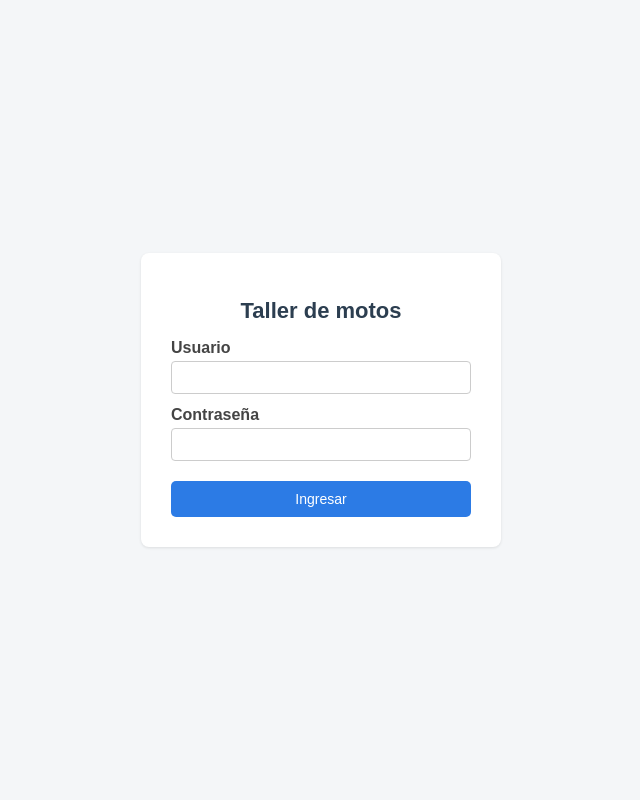
After one commit to Ezequiel-seba/Proyecto_taller_motos, a Flask app: page /login in a window 1280 px wide. The commit adds this page. Shown: the whole page, without its empty margins (319-959 px from the left). Run offline with Flask 3, Linux system fonts and the light colour scheme; some libraries are stand-ins or nearby versions.

Commit message:
se agrego el login

```diff
--- a/app.py
+++ b/app.py
@@ -1,13 +1,25 @@
-from flask import Flask, render_template, request, redirect, url_for
+from flask import Flask, render_template, request, redirect, url_for, session
 from flask_mysqldb import MySQL
+from flask_bcrypt import Bcrypt
 import config
 
 app = Flask(__name__)
 app.config.from_object(config)
 mysql = MySQL(app)
+bcrypt = Bcrypt(app)
+from functools import wraps
+
+def login_requerido(f):
+    @wraps(f)
+    def decorada(*args, **kwargs):
+        if 'usuario' not in session:
+            return redirect(url_for('login'))
+        return f(*args, **kwargs)
+    return decorada
 
 # LISTAR (Read)
 @app.route('/clientes')
+@login_requerido
 def listar_clientes():
     cur = mysql.connection.cursor()
     cur.execute("SELECT * FROM clientes")
@@ -17,6 +29,7 @@ def listar_clientes():
 
 # ALTA (Create)
 @app.route('/clientes/nuevo', methods=['GET', 'POST'])
+@login_requerido
 def nuevo_cliente():
     if request.method == 'POST':
         nombre = request.form['nombre'].strip()
@@ -36,6 +49,7 @@ def nuevo_cliente():
 
 # MODIFICACIÓN (Update)
 @app.route('/clientes/editar/<int:id_cliente>', methods=['GET', 'POST'])
+@login_requerido
 def editar_cliente(id_cliente):
     cur = mysql.connection.cursor()
 
@@ -59,6 +73,7 @@ def editar_cliente(id_cliente):
 
 # BAJA (Delete)
 @app.route('/clientes/eliminar/<int:id_cliente>')
+@login_requerido
 def eliminar_cliente(id_cliente):
     cur = mysql.connection.cursor()
     cur.execute("DELETE FROM clientes WHERE idclientes=%s", (id_cliente,))
@@ -68,6 +83,7 @@ def eliminar_cliente(id_cliente):
 
 # LISTAR motos (Read)
 @app.route('/motos')
+@login_requerido
 def listar_motos():
     cur = mysql.connection.cursor()
     cur.execute("""SELECT motos.idmotos, motos.marca, motos.modelo, motos.patente,
@@ -80,6 +96,7 @@ def listar_motos():
 
 # ALTA moto (Create)
 @app.route('/motos/nueva', methods=['GET', 'POST'])
+@login_requerido
 def nueva_moto():
     cur = mysql.connection.cursor()
 
@@ -104,6 +121,7 @@ def nueva_moto():
 
 # MODIFICACIÓN moto (Update)
 @app.route('/motos/editar/<int:id_moto>', methods=['GET', 'POST'])
+@login_requerido
 def editar_moto(id_moto):
     cur = mysql.connection.cursor()
 
@@ -131,6 +149,7 @@ def editar_moto(id_moto):
 
 # BAJA moto (Delete)
 @app.route('/motos/eliminar/<int:id_moto>')
+@login_requerido
 def eliminar_moto(id_moto):
     cur = mysql.connection.cursor()
     cur.execute("DELETE FROM motos WHERE idmotos=%s", (id_moto,))
@@ -140,6 +159,7 @@ def eliminar_moto(id_moto):
 
 # LISTAR servicios (Read)
 @app.route('/servicios')
+@login_requerido
 def listar_reparaciones_servicios():
     cur = mysql.connection.cursor()
     cur.execute("""SELECT servicios.idservicios, servicios.Descripcion,
@@ -154,6 +174,7 @@ def listar_reparaciones_servicios():
 
 # ALTA servicio (Create)
 @app.route('/servicios/nueva', methods=['GET', 'POST'])
+@login_requerido
 def nuevo_servicio():
     cur = mysql.connection.cursor()
 
@@ -181,6 +202,7 @@ def nuevo_servicio():
 
 # MODIFICACIÓN servicio (Update)
 @app.route('/servicios/editar/<int:id_reparacion>', methods=['GET', 'POST'])
+@login_requerido
 def editar_servicio(id_reparacion):
     cur = mysql.connection.cursor()
 
@@ -211,6 +233,7 @@ def editar_servicio(id_reparacion):
 
 # BAJA servicio (Delete)
 @app.route('/servicios/eliminar/<int:id_reparacion>')
+@login_requerido
 def eliminar_servicio(id_reparacion):
     cur = mysql.connection.cursor()
     cur.execute("DELETE FROM servicios WHERE idservicios=%s", (id_reparacion,))
@@ -220,6 +243,7 @@ def eliminar_servicio(id_reparacion):
 
 # LISTAR mecánicos (Read)
 @app.route('/mecanicos')
+@login_requerido
 def listar_mecanicos():
     cur = mysql.connection.cursor()
     cur.execute("SELECT * FROM mecanicos")
@@ -229,6 +253,7 @@ def listar_mecanicos():
 
 # ALTA mecánico (Create)
 @app.route('/mecanicos/nuevo', methods=['GET', 'POST'])
+@login_requerido
 def nuevo_mecanico():
     if request.method == 'POST':
         nombre = request.form['nombre'].strip()
@@ -249,6 +274,7 @@ def nuevo_mecanico():
 
 # MODIFICACIÓN mecánico (Update)
 @app.route('/mecanicos/editar/<int:id_mecanico>', methods=['GET', 'POST'])
+@login_requerido
 def editar_mecanico(id_mecanico):
     cur = mysql.connection.cursor()
 
@@ -273,6 +299,7 @@ def editar_mecanico(id_mecanico):
 
 # BAJA mecánico (Delete)
 @app.route('/mecanicos/eliminar/<int:id_mecanico>')
+@login_requerido
 def eliminar_mecanico(id_mecanico):
     cur = mysql.connection.cursor()
     cur.execute("DELETE FROM mecanicos WHERE idmecanicos=%s", (id_mecanico,))
@@ -282,6 +309,7 @@ def eliminar_mecanico(id_mecanico):
 
 # HISTORIAL de una moto (todas sus reparaciones)
 @app.route('/motos/historial/<int:id_moto>')
+@login_requerido
 def historial_moto(id_moto):
     cur = mysql.connection.cursor()
 
@@ -295,5 +323,31 @@ def historial_moto(id_moto):
 
     return render_template('historial_moto.html', moto=moto, reparaciones=reparaciones)
 
+# LOGIN
+@app.route('/login', methods=['GET', 'POST'])
+def login():
+    if request.method == 'POST':
+        usuario = request.form['usuario'].strip()
+        contrasena = request.form['contrasena']
+
+        cur = mysql.connection.cursor()
+        cur.execute("SELECT * FROM usuarios WHERE usuario=%s", (usuario,))
+        usuario_db = cur.fetchone()
+        cur.close()
+
+        if usuario_db and bcrypt.check_password_hash(usuario_db[2], contrasena):
+            session['usuario'] = usuario_db[1]
+            return redirect(url_for('listar_clientes'))
+        else:
+            return render_template('login.html', error="Usuario o contraseña incorrectos.")
+
+    return render_template('login.html', error=None)
+
+# LOGOUT
+@app.route('/logout')
+def logout():
+    session.pop('usuario', None)
+    return redirect(url_for('login'))
+
 if __name__ == '__main__':
     app.run(debug=True)
--- a/config.py
+++ b/config.py
@@ -2,3 +2,4 @@ MYSQL_HOST = 'localhost'
 MYSQL_USER = 'root'
 MYSQL_PASSWORD = ''
 MYSQL_DB = 'pp2_taller_motos'
+SECRET_KEY = 'una_clave_secreta_bien_larga_y_dificil_de_adivinar_12345'
--- a/templates/base.html
+++ b/templates/base.html
@@ -48,6 +48,7 @@
         <a href="{{ url_for('listar_motos') }}">Motos</a>
         <a href="{{ url_for('listar_reparaciones_servicios') }}">Servicios</a>
         <a href="{{ url_for('listar_mecanicos') }}">Mecánicos</a>
+        <a href="{{ url_for('logout') }}" style="margin-left: auto;">Cerrar sesión</a>
     </div>
     <div class="contenido">
         {% block contenido %}{% endblock %}
--- /dev/null
+++ b/templates/login.html
@@ -0,0 +1,45 @@
+<!DOCTYPE html>
+<html>
+<head>
+    <title>Iniciar sesión</title>
+    <style>
+        body {
+            font-family: Arial, Helvetica, sans-serif;
+            background-color: #f4f6f8;
+            display: flex;
+            justify-content: center;
+            align-items: center;
+            height: 100vh;
+            margin: 0;
+        }
+        form {
+            background-color: white;
+            padding: 30px;
+            border-radius: 8px;
+            box-shadow: 0 1px 3px rgba(0,0,0,0.1);
+            width: 300px;
+        }
+        h1 { color: #2c3e50; text-align: center; font-size: 22px; }
+        label { display: block; margin-top: 12px; margin-bottom: 4px; font-weight: bold; color: #444; }
+        input { width: 100%; padding: 8px; border: 1px solid #ccc; border-radius: 4px; box-sizing: border-box; }
+        button {
+            margin-top: 20px; width: 100%; background-color: #2c7be5; color: white; border: none;
+            padding: 10px; border-radius: 5px; cursor: pointer; font-size: 14px;
+        }
+        .error { color: #e63946; text-align: center; margin-top: 10px; }
+    </style>
+</head>
+<body>
+    <form method="POST">
+        <h1>Taller de motos</h1>
+        <label>Usuario</label>
+        <input type="text" name="usuario" required>
+        <label>Contraseña</label>
+        <input type="password" name="contrasena" required>
+        <button type="submit">Ingresar</button>
+        {% if error %}
+        <p class="error">{{ error }}</p>
+        {% endif %}
+    </form>
+</body>
+</html>
```
